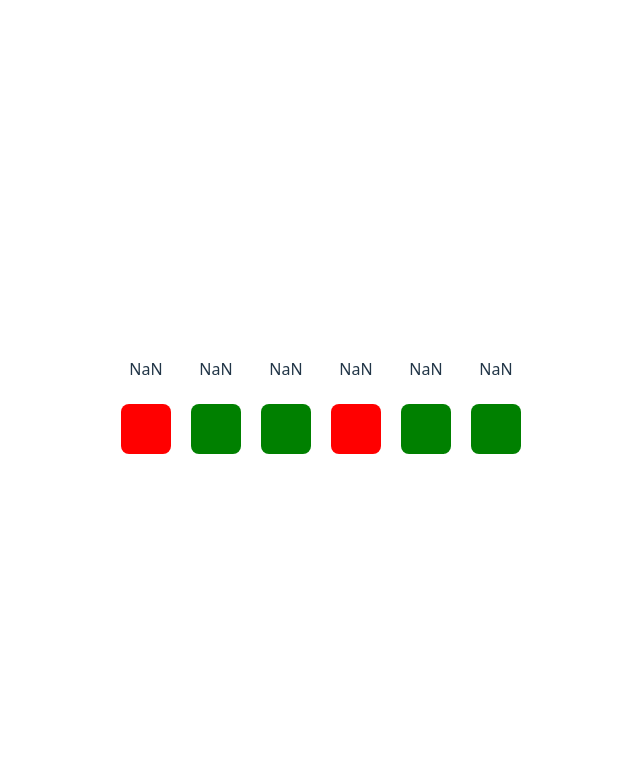
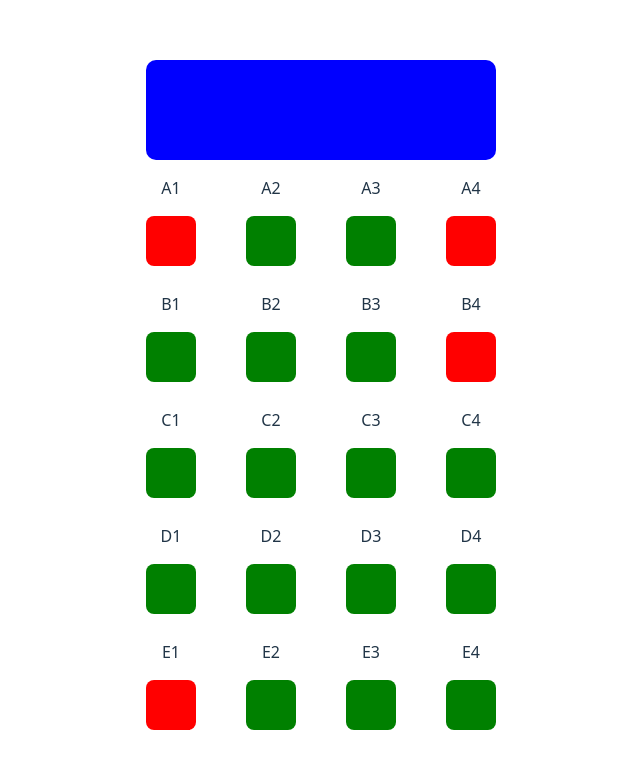
Before and after one commit to ElamCanoJala/bootcamp-frontend-25, a React (Vite) app: page / in a window 1280 px wide. Shown: the top 768 px of the page, without its empty margins (319-959 px from the left). Built offline with nearby package versions, Linux system fonts and the light colour scheme.

Commit message:
add Cinema component with Screen and Seat

```diff
--- a/src/App.jsx
+++ b/src/App.jsx
@@ -1,18 +1,10 @@
 import "./App.css";
-import Seat from "./components/Seats";
+import Screen from "./components/Screen";
+import Seat from "./components/Seat";
+import Cinema from "./components/Cinema";
 
 function App() {
-  let seat = 0;
-  return (
-    <div style={{ display: "flex", gap: "10px" }}>
-      <Seat color="red" />
-      <Seat color="green" />
-      <Seat color="green" />
-      <Seat color="red" />
-      <Seat color="green" />
-      <Seat color="green" />
-    </div>
-  );
+  return <Cinema />;
 }
 
 export default App;
--- /dev/null
+++ b/src/components/Cinema.jsx
@@ -0,0 +1,32 @@
+import Screen from "./Screen";
+import Seat from "./Seat";
+
+const Cinema = ({ numRows = 5, seatsPerRow = 4 }) => {
+  const rows = Array.from({ length: numRows }, (_, i) =>
+    String.fromCharCode(65 + i)
+  );
+
+  return (
+    <div>
+      <Screen />
+
+      {rows.map((row) => (
+        <div key={row} className="seat_row">
+          {Array.from({ length: seatsPerRow }, (_, i) => {
+            const seatNumber = `${row}${i + 1}`;
+            const randomAvailability = Math.random() > 0.3;
+            return (
+              <Seat
+                key={seatNumber}
+                number={seatNumber}
+                isAvailable={randomAvailability}
+              />
+            );
+          })}
+        </div>
+      ))}
+    </div>
+  );
+};
+
+export default Cinema;
--- /dev/null
+++ b/src/components/Screen.jsx
@@ -0,0 +1,7 @@
+import "./Styles.css";
+
+const Screen = () => {
+  return <div className="screen"></div>;
+};
+
+export default Screen;
--- /dev/null
+++ b/src/components/Seat.jsx
@@ -0,0 +1,14 @@
+import "./Styles.css";
+
+const Seat = ({ isAvailable, number }) => {
+  return (
+    <div className="seat_container">
+      <p className="">{number}</p>
+      <div
+        className={`seat ${isAvailable ? "available" : "unavailable"} seat`}
+      ></div>
+    </div>
+  );
+};
+
+export default Seat;
--- a/src/components/Seats.jsx
+++ /dev/null
@@ -1,18 +0,0 @@
-const Seat = ({ color, seat, row }) => {
-  const styles = {
-    backgroundColor: color === "red" ? "red" : "green",
-    width: "50px",
-    height: "50px",
-    borderRadius: "8px",
-    margin: "5px",
-  };
-
-  return (
-    <div style={{ display: "flex", flexDirection: "column", gap: "2px" }}>
-      <p>{seat + row}</p>
-      <div style={styles}></div>
-    </div>
-  );
-};
-
-export default Seat;
--- /dev/null
+++ b/src/components/Styles.css
@@ -0,0 +1,31 @@
+.screen {
+  background-color: blue;
+  height: 100px;
+  border-radius: 10px;
+}
+
+.seat {
+  width: 50px;
+  height: 50px;
+  border-radius: 8px;
+}
+
+.seat_container {
+  display: flex;
+  flex-direction: column;
+}
+
+.seat_row {
+  display: flex;
+  gap: 50px;
+  margin-bottom: 10px;
+  justify-content: center;
+}
+
+.available {
+  background-color: green;
+}
+
+.unavailable {
+  background-color: red;
+}
```
